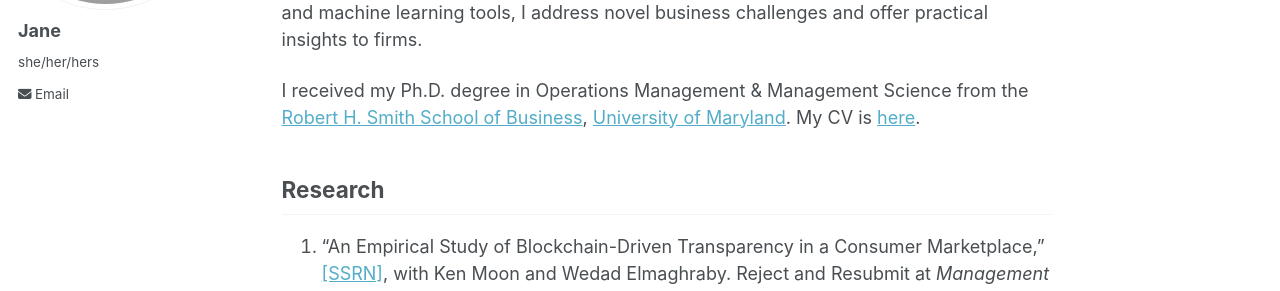
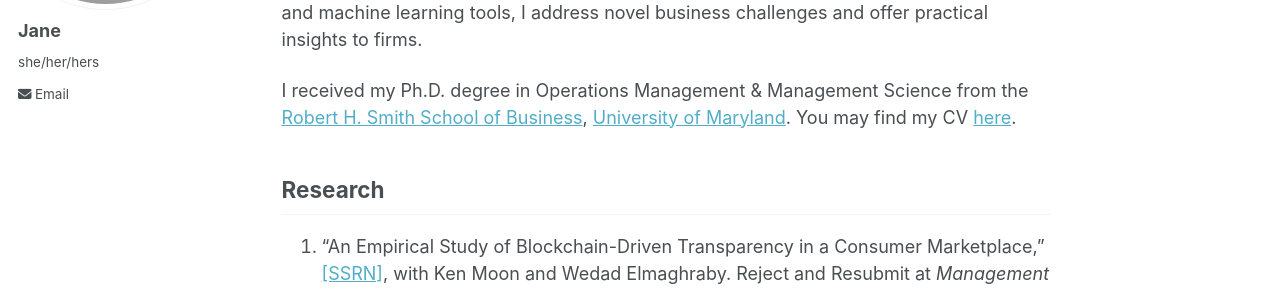
Before and after one commit to jiangyijane/jiangyijane.github.io, a Jekyll site: the page built from _pages/about.md, in a window 1280 px wide and 900 px high. Shown: the part 230-521 px from the top of the window. Built offline with Jekyll 4.4.1, drawn with Linux system fonts in a browser that asks for light colours.

Commit message:
Update about.md

```diff
--- a/_pages/about.md
+++ b/_pages/about.md
@@ -9,7 +9,7 @@ redirect_from:
 
 I am an Assistant Professor of Operations and Business Analytics at the [Max M. Fisher College of Business](https://fisher.osu.edu), [The Ohio State University](https://www.osu.edu). My research centers on marketplaces and information dissemination within them. By employing causal inference, structural models, and machine learning tools, I address novel business challenges and offer practical insights to firms.
 
-I received my Ph.D. degree in Operations Management & Management Science from the [Robert H. Smith School of Business](https://www.rhsmith.umd.edu), [University of Maryland](https://umd.edu). My CV is [here](http://jiangyijane.github.io/files/cv_June2024.pdf).
+I received my Ph.D. degree in Operations Management & Management Science from the [Robert H. Smith School of Business](https://www.rhsmith.umd.edu), [University of Maryland](https://umd.edu). You may find my CV [here](http://jiangyijane.github.io/files/cv_June2024.pdf).
 
 
 Research
```
